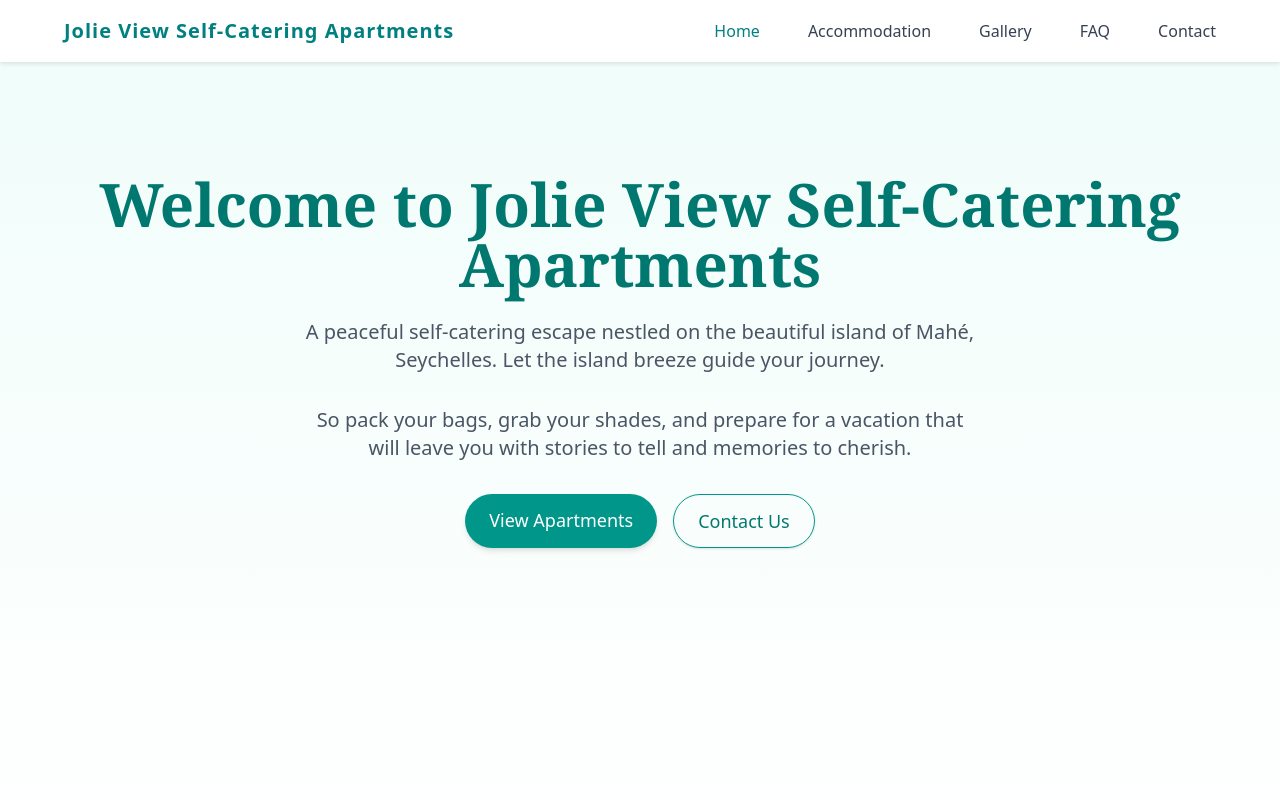
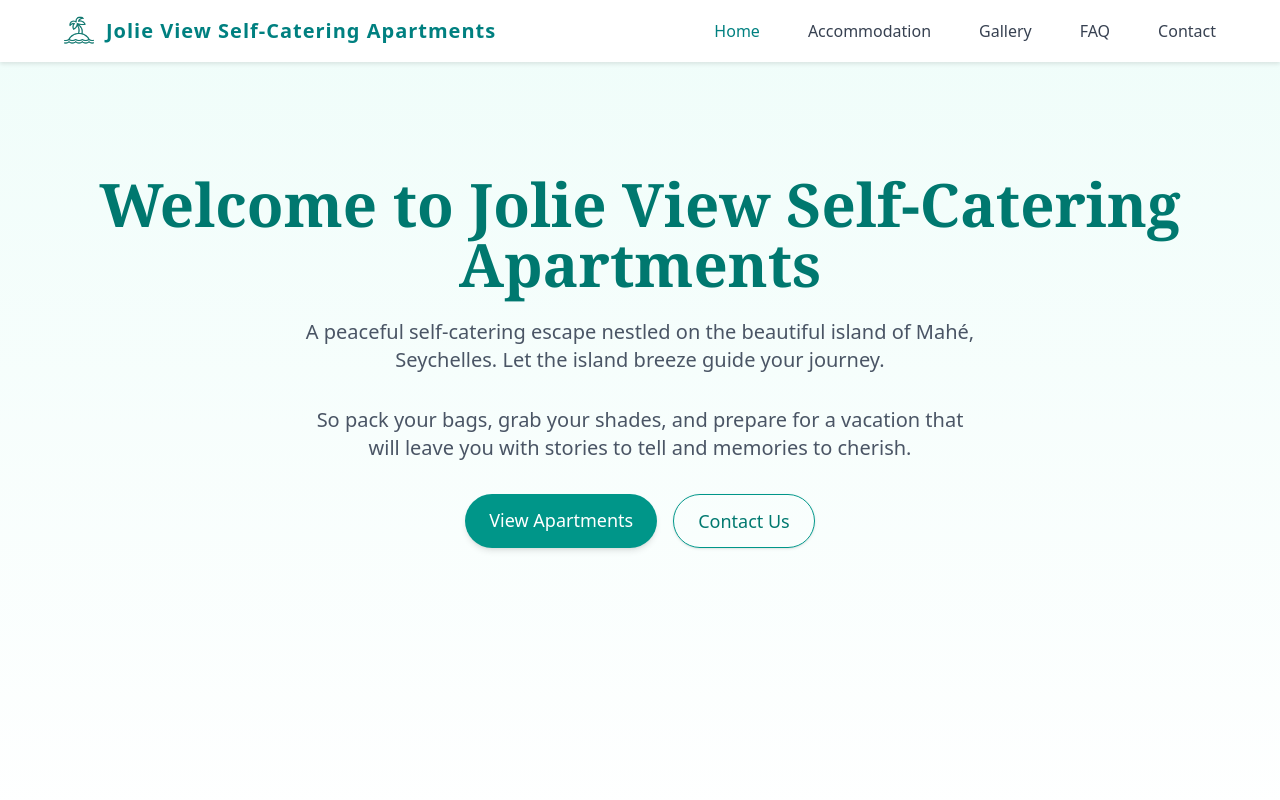
Before and after one commit to DovahSeb/jolieview-self-catering, an Angular app: page / in a window 1280 px wide. Shown: the top 800 px of the page. Built offline with nearby package versions, Linux system fonts and the light colour scheme.

Commit message:
Added a logo and animation to navbar toggle icon

```diff
--- a/src/app/shared/components/navbar/navbar.component.css
+++ b/src/app/shared/components/navbar/navbar.component.css
@@ -18,6 +18,8 @@
 }
 
 .logo {
+  display: flex;
+  align-items: center;
   font-size: 1.25rem;
   font-weight: bold;
   color: teal;
@@ -28,6 +30,16 @@
 
 .logo:hover {
   transform: scale(1.05);
+}
+
+.logo-image {
+  height: 30px;
+  width: auto;
+  margin-right: 0.75rem;
+}
+
+.logo-text {
+  display: inline-block;
 }
 
 .nav-links {
@@ -52,6 +64,16 @@
 
 .nav-links a.active {
   color: teal;
+}
+
+.icon-wrapper {
+  position: relative;
+}
+
+.menu-icon {
+  display: inline-block;
+  animation: spinFade 0.6s ease forwards;
+  opacity: 0;
 }
 
 .menu-toggle {
@@ -99,6 +121,12 @@
   color: teal;
 }
 
+@media (max-width: 767px) {
+  .logo-image {
+    display: none;
+  }
+}
+
 @media (min-width: 768px) {
   .nav-links {
     display: flex;
@@ -113,3 +141,18 @@
     display: none;
   }
 }
+
+@keyframes spinFade {
+  0% {
+    opacity: 0;
+    transform: rotate(-180deg) scale(0.5);
+  }
+  50% {
+    opacity: 0.5;
+    transform: rotate(0deg) scale(1.1);
+  }
+  100% {
+    opacity: 1;
+    transform: rotate(0deg) scale(1);
+  }
+}
--- a/src/app/shared/components/navbar/navbar.component.html
+++ b/src/app/shared/components/navbar/navbar.component.html
@@ -1,7 +1,8 @@
 <nav class="navbar">
   <div class="navbar-container">
     <a href="/" class="logo">
-      Jolie View Self-Catering Apartments
+      <img src="images/logo_icon.png" alt="Jolie View Logo" class="logo-image">
+      <span class="logo-text">Jolie View Self-Catering Apartments</span>
     </a>
     <ul class="nav-links">
       <li><a routerLink="/" routerLinkActive="active" [routerLinkActiveOptions]="{ exact: true }">Home</a></li>
@@ -12,12 +13,18 @@
     </ul>
     <!-- Mobile Menu Button -->
     <button class="menu-toggle" (click)="toggleMenu()">
-      @if(!isMenuOpen()){
-        <span>☰</span>
-      }
-      @if(isMenuOpen()){
-        <span>✕</span>
-      }
+      <div class="icon-wrapper">
+        @if(!isMenuOpen()){
+          <span class="menu-icon">
+            <fa-icon [icon]="faBars"></fa-icon>
+          </span>
+        }
+        @if(isMenuOpen()){
+          <span class="menu-icon">
+            <fa-icon [icon]="faXmark"></fa-icon>
+          </span>
+        }
+      </div>
     </button>
   </div>
 
--- a/src/app/shared/components/navbar/navbar.component.ts
+++ b/src/app/shared/components/navbar/navbar.component.ts
@@ -1,15 +1,20 @@
 import { CommonModule } from '@angular/common';
 import { Component, signal } from '@angular/core';
 import { RouterModule } from '@angular/router';
+import { FontAwesomeModule } from '@fortawesome/angular-fontawesome';
+import { faBars, faXmark } from '@fortawesome/free-solid-svg-icons';
 
 @Component({
   selector: 'app-navbar',
   standalone: true,
-  imports: [RouterModule, CommonModule],
+  imports: [CommonModule, RouterModule, FontAwesomeModule],
   templateUrl: './navbar.component.html',
   styleUrl: './navbar.component.css'
 })
 export class NavbarComponent {
+  faBars = faBars;
+  faXmark = faXmark;
+
   private menuOpen = signal(false);
 
   isMenuOpen = () => this.menuOpen();
```
Lines whose indentation alone changed are shown as unchanged.
